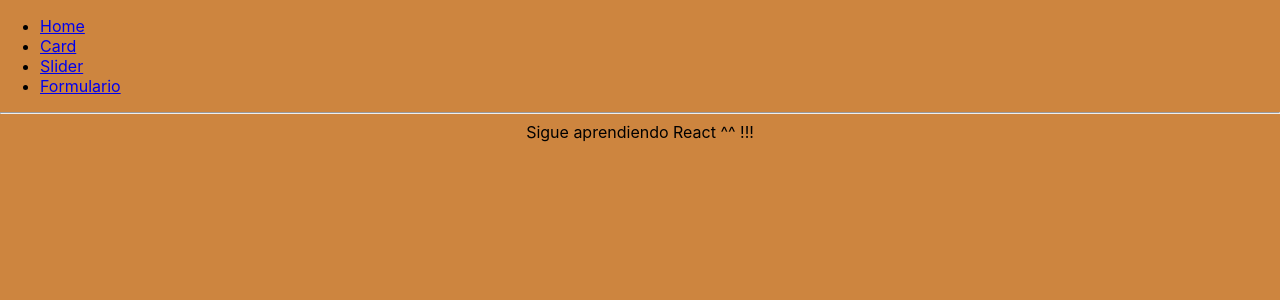
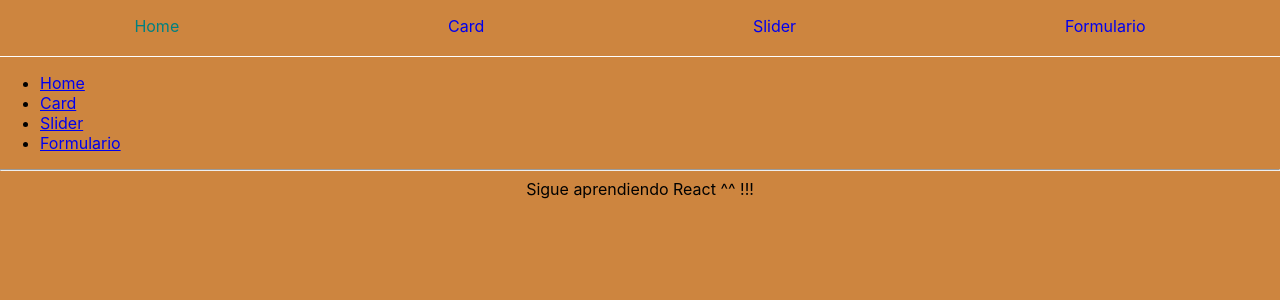
Before and after one commit to vmeli/react, a React (Create React App) app: page / in a window 1280 px wide. Shown: the top 300 px of the page. Built offline with nearby package versions, Linux system fonts and the light colour scheme.

Commit message:
difference-between-Link-and-NavLink

```diff
--- a/src/App.js
+++ b/src/App.js
@@ -1,6 +1,7 @@
 // El attribute component puede ser un component o un callback q retorna un component
 // El attribute exact es recomendable solo en el path del home
 import React from 'react';
+import MainMenu from './MainMenu';
 import GridCurso from './GridCurso';
 import GridSlider from './GridSlider';
 import Formulario from './Formulario';
@@ -10,6 +11,7 @@ import { BrowserRouter as Router, Route, Switch, Link} from 'react-router-dom'
 
 const App = () => (
   <Router>
+    <MainMenu />
     <div>
       <ul>
         <li>
@@ -25,7 +27,7 @@ const App = () => (
           <Link to="/formulario">Formulario</Link>
         </li>
       </ul>
-
+    </div>
     <hr />
     <Switch>
       <Route path="/" exact component={ () => (
@@ -45,7 +47,6 @@ const App = () => (
       }
       />
     </Switch>
-    </div>
   </Router>
 )
 
--- /dev/null
+++ b/src/MainMenu.jsx
@@ -0,0 +1,24 @@
+import React from 'react';
+import { NavLink } from 'react-router-dom';
+import './styles/menu.scss';
+
+const MainMenu = () => (
+    <nav>
+        <ul className="mainMenu">
+            <li>
+                <NavLink exact to="/" activeClassName="is-active">Home</NavLink>
+            </li>
+            <li>
+                <NavLink to="/card" activeClassName="is-active">Card</NavLink>
+            </li>
+            <li>
+                <NavLink to="/slider" activeClassName="is-active">Slider</NavLink>
+            </li>
+            <li>
+                <NavLink to="/formulario" activeClassName="is-active">Formulario</NavLink>
+            </li>
+        </ul>
+    </nav>
+)
+
+export default MainMenu;
--- /dev/null
+++ b/src/styles/menu.scss
@@ -0,0 +1,14 @@
+.mainMenu {
+    display: flex;
+    list-style: none;
+    padding: 0 0 20px;
+    justify-content: space-around;
+    border-bottom: 1px solid #FFF;
+    a {
+        text-decoration: none;
+    }
+}
+
+.is-active {
+    color: teal;
+}
```
Lines whose indentation alone changed are shown as unchanged.
